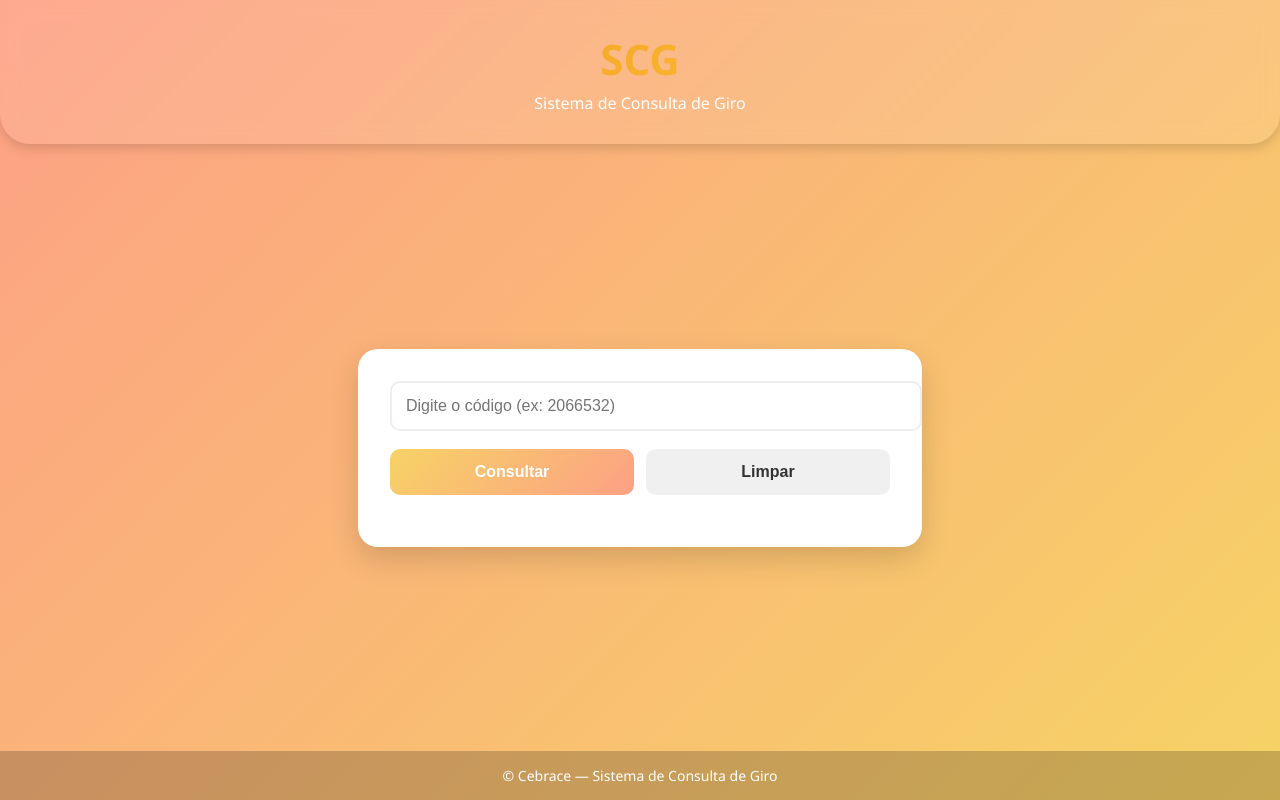
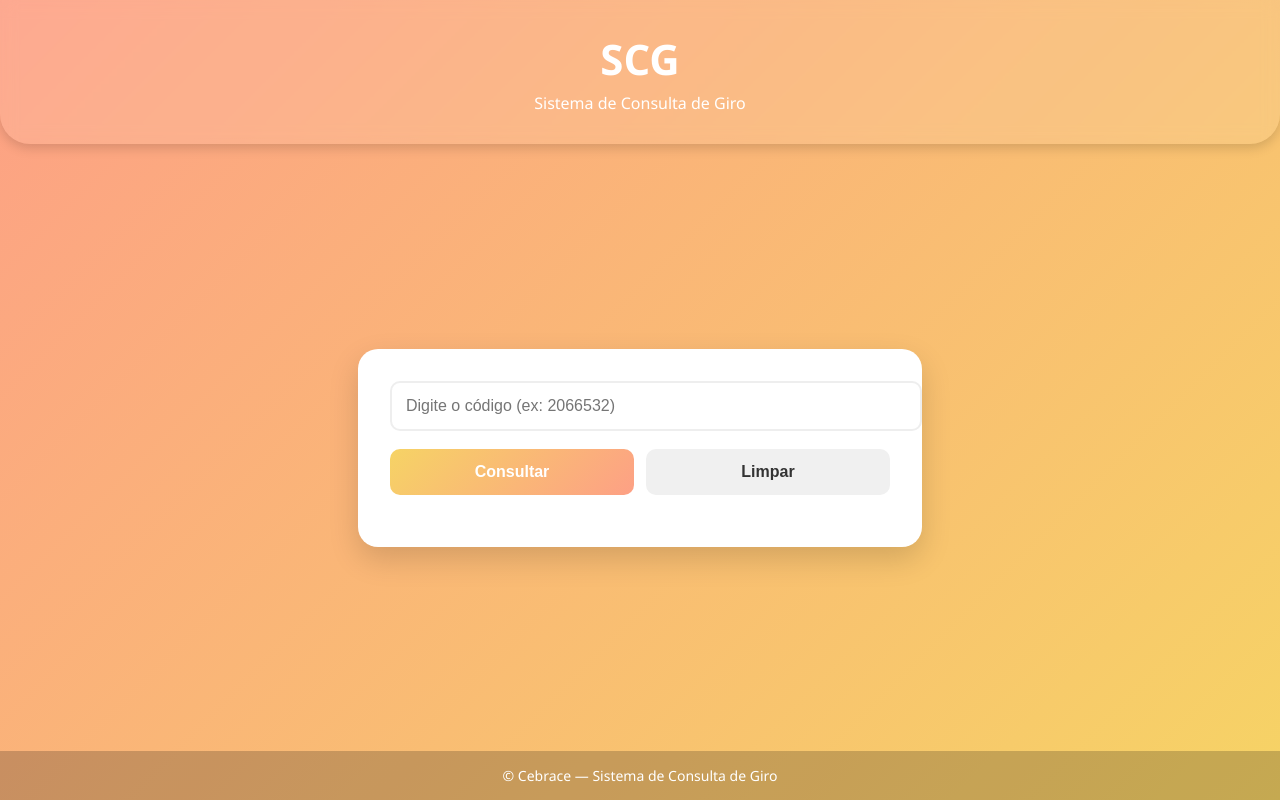
Before and after one commit to carloscarneiro2/consulta-giro, a plain HTML site: page index.html in a window 1280 px wide. Drawn offline with Linux system fonts and the light colour scheme.

Commit message:
Add files via upload

```diff
--- a/index.html
+++ b/index.html
@@ -34,9 +34,7 @@
       font-size: 42px;
       font-weight: 900;
       margin: 0;
-      background: linear-gradient(135deg, var(--orange), var(--yellow));
-      -webkit-background-clip: text;
-      -webkit-text-fill-color: transparent;
+      color: white;
     }
     .topbar p {
       margin: 5px 0 0;
```
